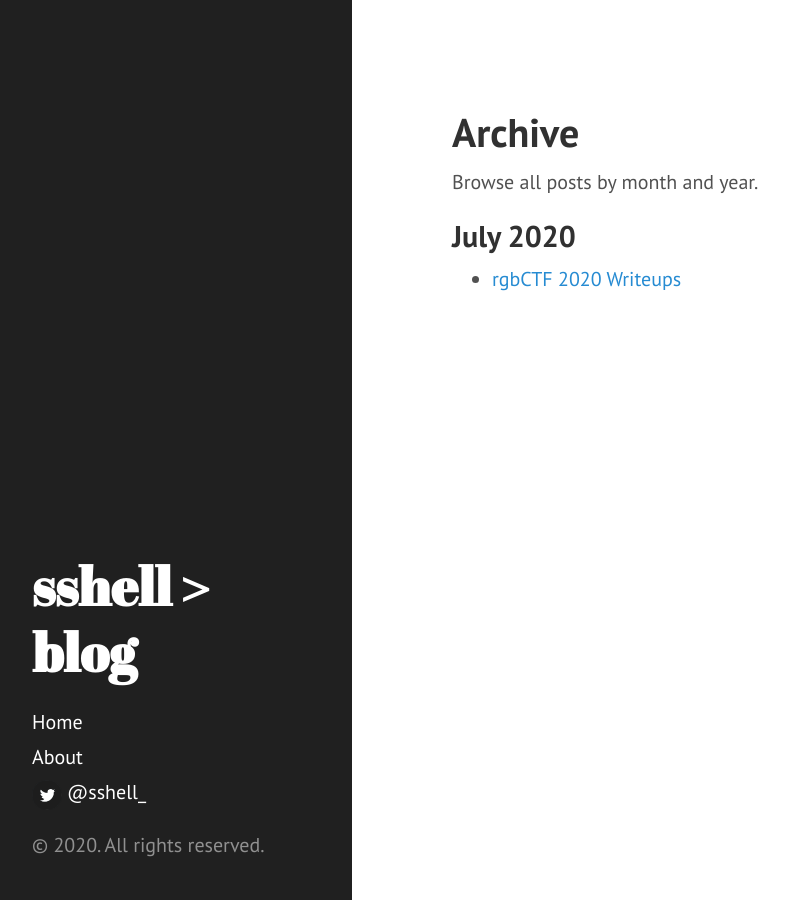
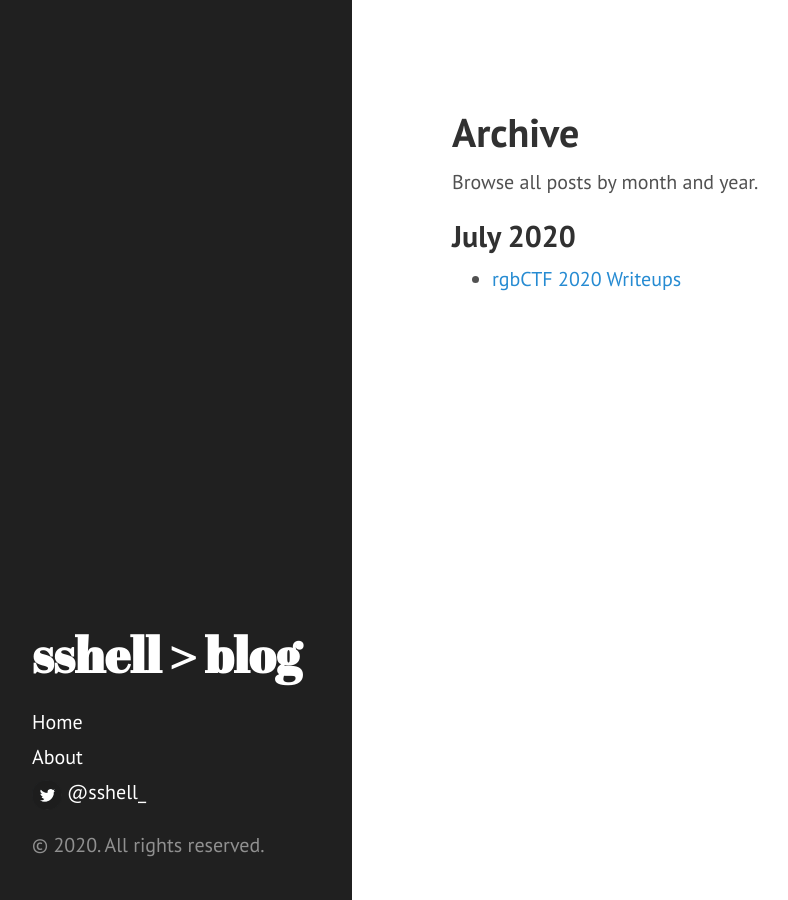
Before and after one commit to sshell/sshell.github.io, a Jekyll site: the page built from archive.md, in a window 1280 px wide. Shown: the whole page, without its empty margins (8-796 px from the left). Built offline with Jekyll 4.4.1, drawn with Linux system fonts in a browser that asks for light colours.

Commit message:
Update hyde.css

```diff
--- a/public/css/hyde.css
+++ b/public/css/hyde.css
@@ -80,7 +80,7 @@ html {
   color: #fff;
   margin-top: 0;
   font-family: "Abril Fatface", serif;
-  font-size: 2.65rem;
+  font-size: 2.45rem;
 }
 
 /* Sidebar nav */
```
